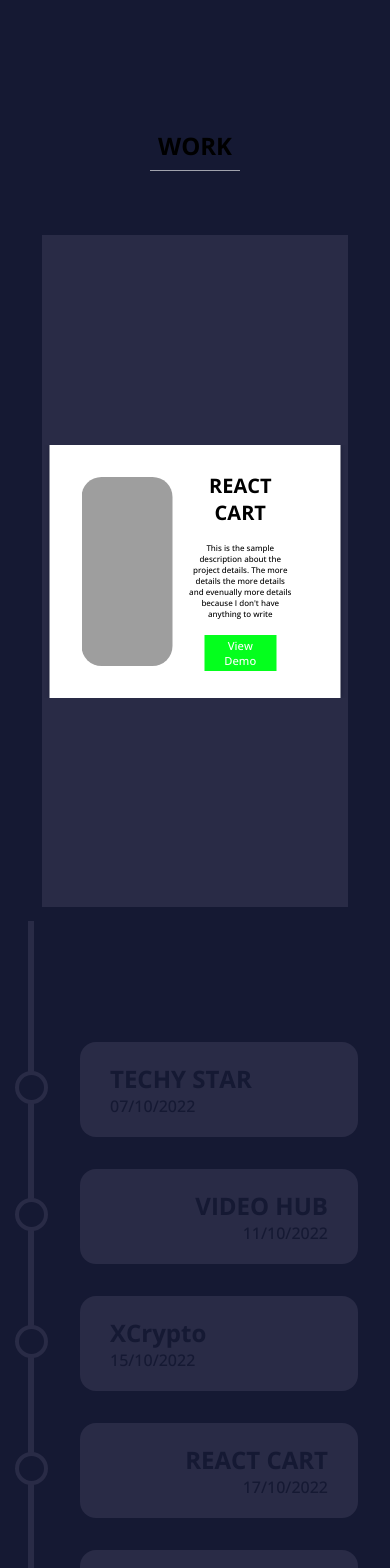
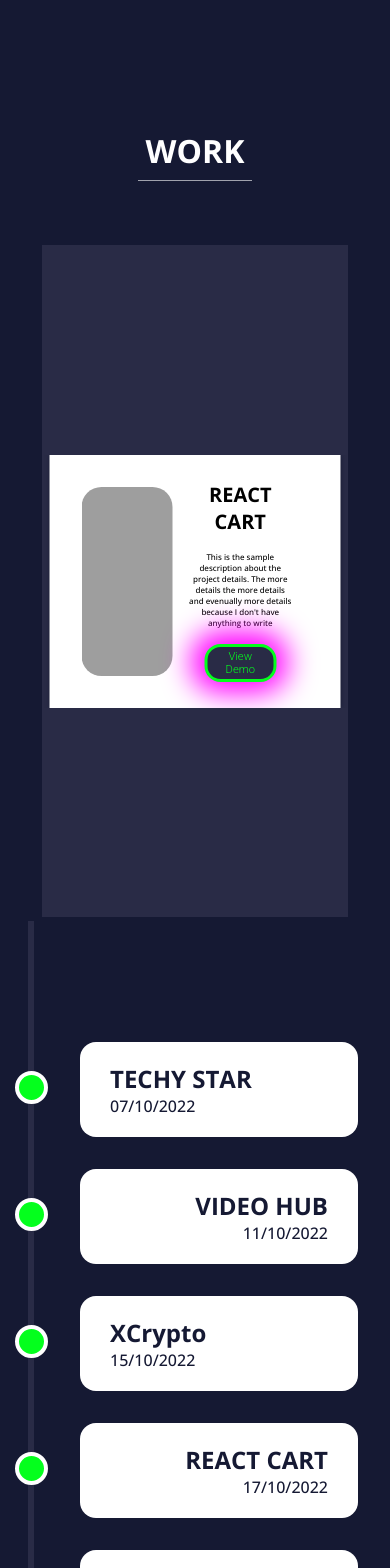
Before and after one commit to iadarshrawat/Portfolio_Website, a React (Create React App) app: page / in a window 390 px wide. Shown: the part 1280-2848 px from the top of the page. Built offline with nearby package versions, Linux system fonts and the light colour scheme; grey boxes are pictures that could not be loaded.

Commit message:
work responsive

```diff
--- a/package.json
+++ b/package.json
@@ -10,6 +10,7 @@
     "framer-motion": "^10.12.17",
     "react": "^18.2.0",
     "react-dom": "^18.2.0",
+    "react-github-calendar": "^4.0.1",
     "react-hot-toast": "^2.4.1",
     "react-icons": "^4.10.1",
     "react-responsive-carousel": "^3.2.23",
--- a/src/components/Work.jsx
+++ b/src/components/Work.jsx
@@ -6,7 +6,7 @@ import "../styles/mediaquery.scss"
 
 const Work = () => {
   return <div id='work'>
-    <h2>WORK</h2>
+    <h1>WORK</h1>
     <section>
       <article>
         <Carousel
--- a/src/styles/footer.scss
+++ b/src/styles/footer.scss
@@ -3,7 +3,7 @@
 footer{
     min-height: 100px;
     background-color: $color6;
-    color: $color4;
+    color: $color1;
     padding: 6rem 0;
     display: grid;
     grid-template-columns: 10fr 3fr 1fr;
@@ -12,8 +12,8 @@ footer{
     text-align: center;
      > div{
         width: 100%;
-        border-left: 2px solid $color4;
-        border-right: 2px solid $color4;
+        border-left: 2px solid $color1;
+        border-right: 2px solid $color1;
         > img{
             width: 100px;
             height: 100px;
@@ -37,12 +37,11 @@ footer{
         align-items: center;
         svg{
             font-size: 2rem;
-            color: $color4;
+            color: $color1;
             &:hover {
                 color: $color3;
             }
         }
-
      }
 
      mark{
@@ -50,7 +49,7 @@ footer{
         > a {
             width: 50px;
             height: 50px;
-            background-color: $color4;
+            background-color: $color1;
             border-radius: 50%;
             display: grid;
             place-items: center;
--- a/src/styles/testimonial.scss
+++ b/src/styles/testimonial.scss
@@ -6,7 +6,7 @@
     > .testimonialCard {
         width: 100%;
         padding: $p;
-        background-color: $color4;
+        background-color: $color6;
         color: $color5;
         > h2 {
             font: 700 2.5rem $text2;
--- a/src/styles/timeline.scss
+++ b/src/styles/timeline.scss
@@ -40,8 +40,8 @@
             width: 25px;
             height: 25px;
             right: -17px;
-            background-color: $color1;
-            border: 4px solid $color5;
+            background-color: $color3;
+            border: 4px solid $color6;
             top: 45px;
             border-radius: 50%;
             z-index: 1;
@@ -49,7 +49,7 @@
 
         > div {
             padding: 20px 30px;
-            background-color: $color5;
+            background-color: $color6;
             color: $color1;
             border-radius: 1rem;
         }
--- a/src/styles/work.scss
+++ b/src/styles/work.scss
@@ -4,10 +4,11 @@
     width: 100%;
     height: 100vh;
     padding: 8rem $p;
-    > h2 {
+    > h1 {
         font: 700 2.5 $text2;
         width: fit-content;
         border-bottom: 1px solid $color6_1;
+        color: $color6;
         padding: 0.5rem;
         margin: auto;
     }
@@ -34,7 +35,7 @@
             background-color: $color4;
             display: flex;
             padding: 2rem;
-            box-shadow: 0 0 20px 5px $color1;
+            box-shadow: 0 0 20px 5px $color3;
 
             > img {
                 border-radius:20px;
@@ -55,11 +56,15 @@
                     margin: 2rem;
                 }
                 > a{
-                    background-color: $color3;
-                    padding: 0.7rem 2rem;
-                    margin: 2rem;
-                    color: $color4;
-                    transition: all 0.5s;
+                    padding: 1rem;
+                        font: 300 1.5rem $text1;
+                        background: $color5;
+                        border-radius: 1rem;
+                        border: 3px solid $color3;
+                        box-shadow: -1px -1px 29px 12px rgba(255, 0, 255, 1);
+                        margin: 3rem 0;
+                        color: $color3;
+
                     &:hover{
                         background-color: $color3_1;
                     }
```
Also changed, not shown: 1 other file (tests, documents, lock files or other folders).
